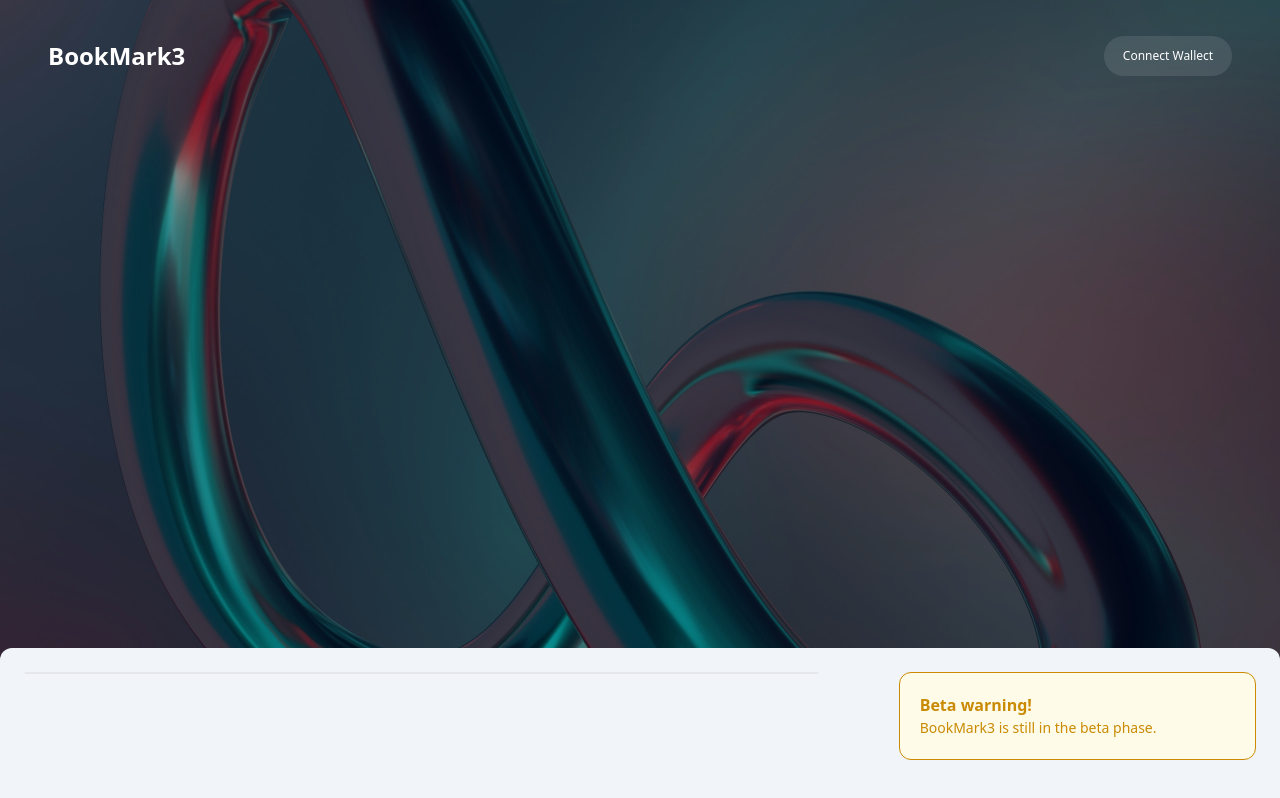
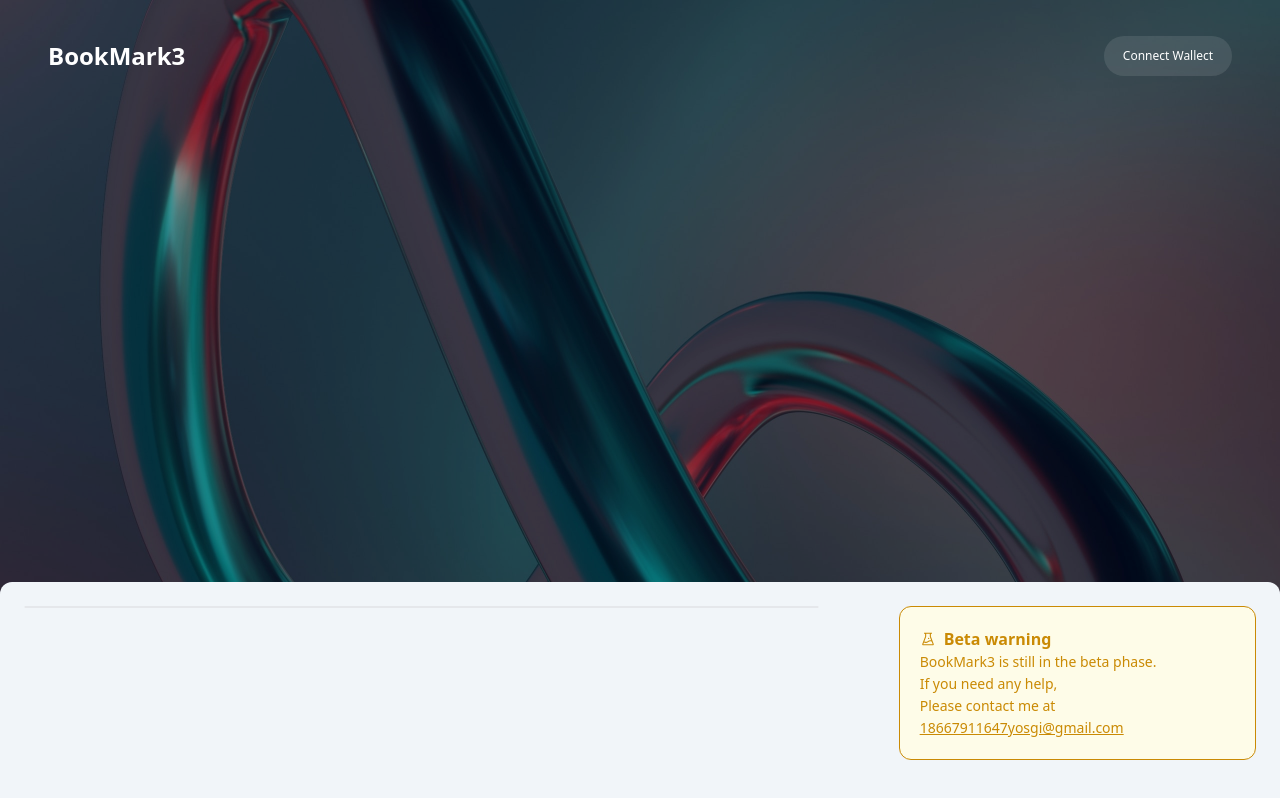
Before and after one commit to yosgi/BookMark3, a Next.js app: page /posters in a window 1280 px wide. Built offline with nearby package versions, Linux system fonts and the light colour scheme.

Commit message:
[update] update ipfs config

```diff
--- a/package.json
+++ b/package.json
@@ -15,7 +15,6 @@
     "bignumber": "^1.1.0",
     "boring-avatars": "^1.7.0",
     "chai-as-promised": "^7.1.1",
-    "cheerio": "^1.0.0-rc.11",
     "daisyui": "^2.15.4",
     "dotenv": "^16.0.1",
     "hardhat-gas-reporter": "^1.0.8",
--- a/pages/posters.tsx
+++ b/pages/posters.tsx
@@ -5,6 +5,7 @@ import { useContext, useEffect, useState } from 'react';
 import ReactMarkdown from "react-markdown";
 import Avatar from "boring-avatars";
 import { FaDownload,FaGratipay } from "react-icons/fa";
+import { AiOutlineExperiment } from "react-icons/ai";
 const Posters: NextPage = () => {
 
   const contract = useContext(ContractContext);
@@ -78,10 +79,14 @@ const Posters: NextPage = () => {
             <div className='p-5 rounded-none sm:rounded-xl border dark:border-gray-700/80 bg-white dark:bg-gray-900 mb-4 bg-yellow-50 dark:bg-yellow-900 !border-yellow-600'>
               <div className=' space-y-2.5 text-yellow-600'>
                   <div className='flex items-center space-x-2 font-bold'>
-                    <p>Beta warning!</p>
+                  <AiOutlineExperiment></AiOutlineExperiment>
+                    <p>Beta warning</p>
                   </div>
               </div>
               <p className="text-yellow-600 text-sm leading-[22px]">BookMark3 is still in the beta phase.</p>
+              <p className="text-yellow-600 text-sm leading-[22px]">If you need any help,</p>
+
+              <p className="text-yellow-600 text-sm leading-[22px]">Please contact me at <a className='link' href="mailto:18667911647yosgi@gmail.com">18667911647yosgi@gmail.com</a></p>
             </div>
         </div>
       </div>
```
Also changed, not shown: components/CreateAsset.tsx (+3 -4 lines).
